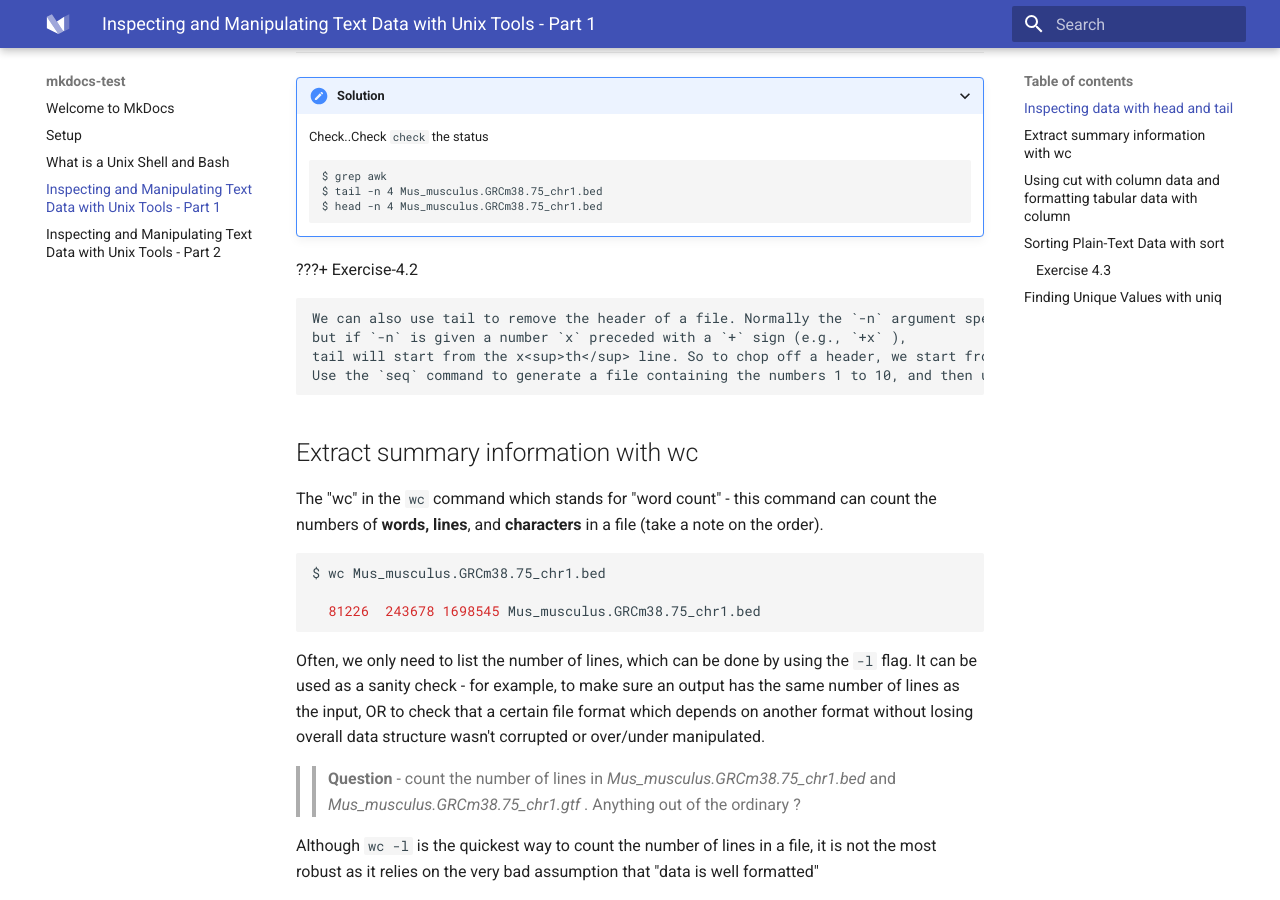
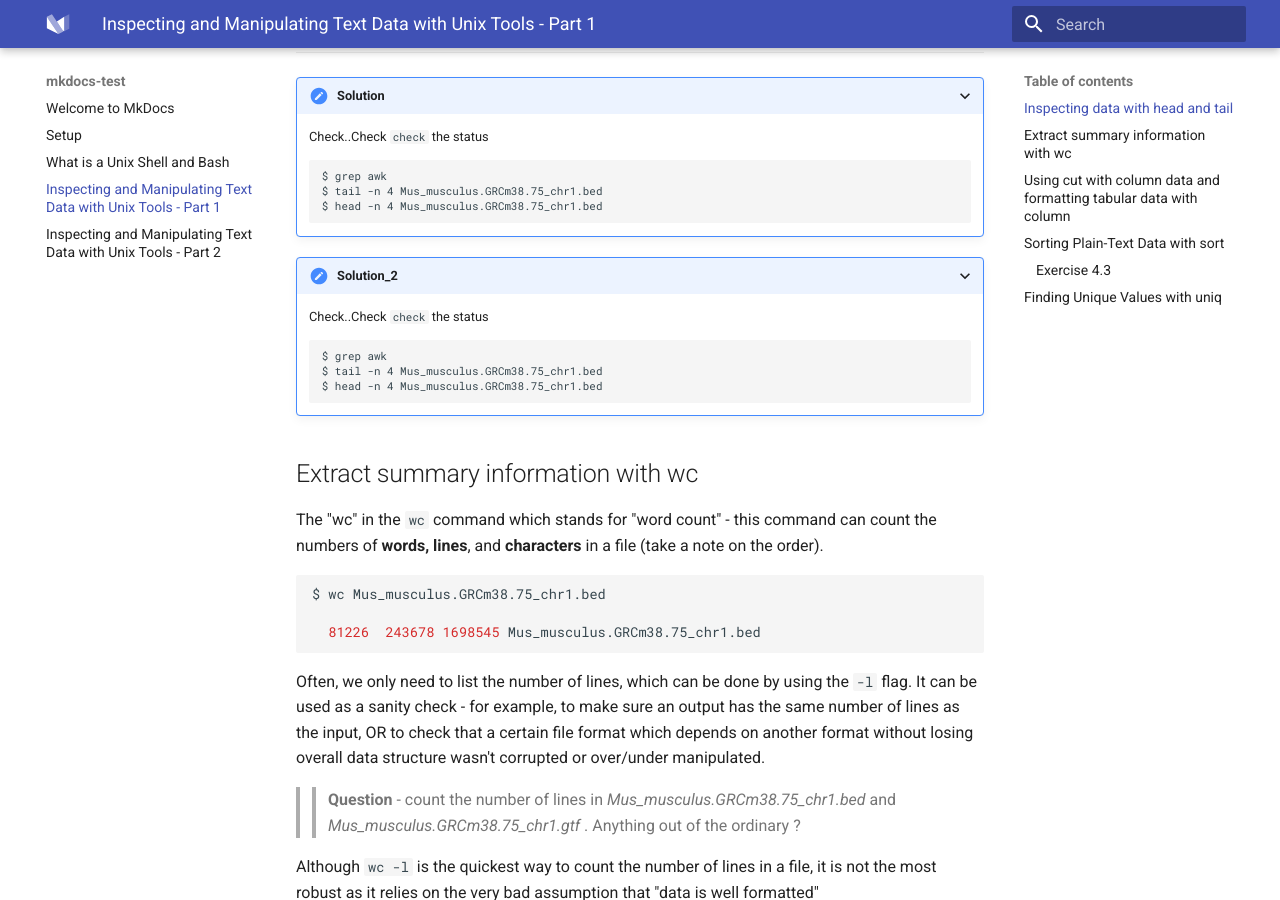
Before and after one commit to DininduSenanayake/mkdocs-testing, an MkDocs documentation site: the page built from docs/4_inspectmanipluate.md, in a window 1280 px wide and 900 px high, scrolled down 1482 px. Built offline with MkDocs 1.6.1 and Material for MkDocs 9.7.7, drawn with Linux system fonts in a browser that asks for light colours; some of the changed text lies outside the part shown.

Commit message:
some more mkdocs

````diff
--- a/docs/4_inspectmanipluate.md
+++ b/docs/4_inspectmanipluate.md
@@ -77,14 +77,19 @@ $ tail -n 4 Mus_musculus.GRCm38.75_chr1.bed
 
 </div>
 
+<div class="results" markdown>
 
-???+ Exercise-4.2
+???+ Solution_2
 
-    We can also use tail to remove the header of a file. Normally the `-n` argument specifies how many of the last lines of a file to include,
-    but if `-n` is given a number `x` preceded with a `+` sign (e.g., `+x` ),
-    tail will start from the x<sup>th</sup> line. So to chop off a header, we start from the second line with `-n +2`.
-    Use the `seq` command to generate a file containing the numbers 1 to 10, and then use the `tail` command to chop off the first line.
+      Check..Check `check` the status
+	```
+	$ grep awk
+	$ tail -n 4 Mus_musculus.GRCm38.75_chr1.bed
+	$ head -n 4 Mus_musculus.GRCm38.75_chr1.bed
+	```
 
+
+</div>
 
 
 ## Extract summary information with wc
@@ -145,14 +150,15 @@ $ cut -f 2-3 Mus_musculus.GRCm38.75_chr1.bed | head -n 3
  3054233	3054733
  3054233	3054733
  3054233	3054733
- ```
+```
 Using `cut` , we can convert our GTF for ***Mus_musculus.GRCm38.75_chr1.gtf*** to a three-column tab-delimited file of genomic ranges (e.g., chromosome, start, and end position). We’ll chop off the metadata rows using the grep command covered earlier, and then use cut to extract the first, fourth, and fifth columns (chromosome, start, end):
 
 ```bash
 $ grep -v "^#" Mus_musculus.GRCm38.75_chr1.gtf | cut -f1,4,5 | head -n 3
-1	3054233	3054733
-1	3054233	3054733
-1	3054233	3054733
+
+ 1	3054233	3054733
+ 1	3054233	3054733
+ 1	3054233	3054733
 ```
 Note that although our three-column file of genomic positions looks like a BED- formatted file, it’s not due to subtle differences in genomic range formats
 
--- a/mkdocs.yml
+++ b/mkdocs.yml
@@ -60,3 +60,4 @@ markdown_extensions:
   - pymdownx.tasklist:
       custom_checkbox: true
   - pymdownx.tilde
+  - pymdownx.snippets
````
Also changed, not shown: docs/0_setup_download.md (+30 -1 lines).
